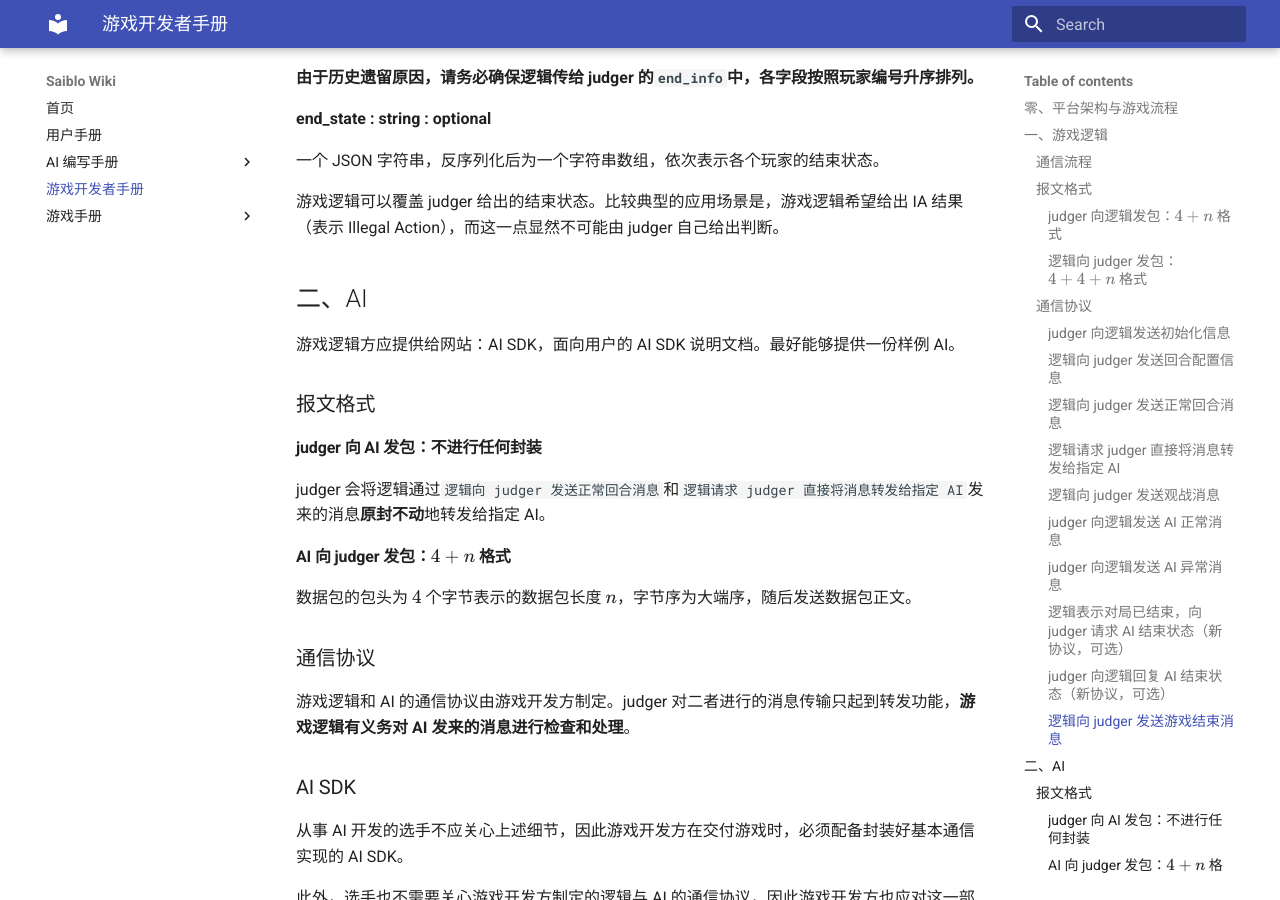
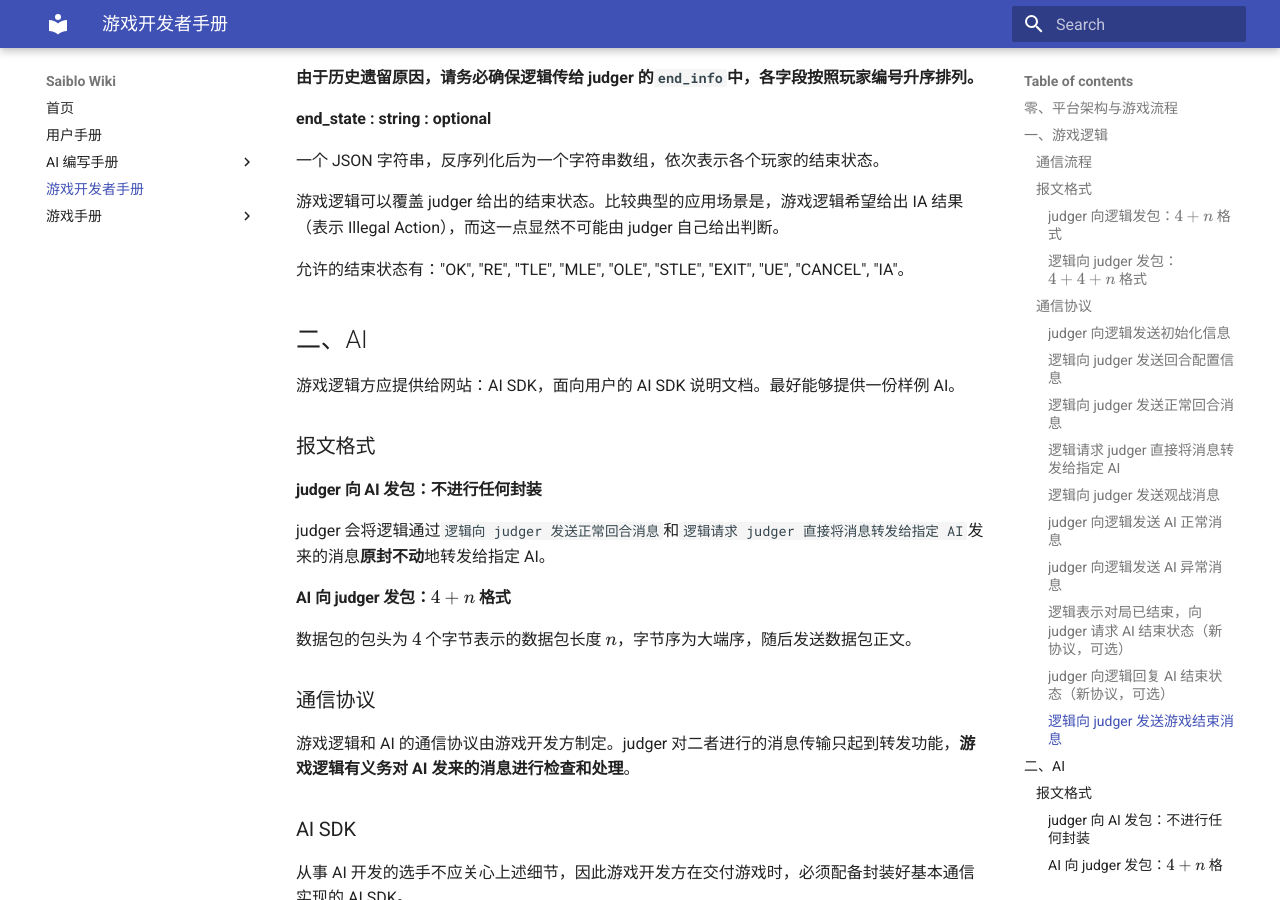
Before and after one commit to saiblo/saiblo-docs, an MkDocs documentation site: the page built from docs/developer/developer.md, in a window 1280 px wide and 900 px high, scrolled down 8933 px. Built offline with MkDocs 1.6.1 and Material for MkDocs 9.7.7, drawn with Linux system fonts in a browser that asks for light colours.

Commit message:
Explain valid options of end_state

```diff
--- a/docs/developer/developer.md
+++ b/docs/developer/developer.md
@@ -313,6 +313,8 @@ judger 收到逻辑发来的 `request_end_state` 报文（见上一节）后，
 一个 JSON 字符串，反序列化后为一个字符串数组，依次表示各个玩家的结束状态。
 
 游戏逻辑可以覆盖 judger 给出的结束状态。比较典型的应用场景是，游戏逻辑希望给出 IA 结果（表示 Illegal Action），而这一点显然不可能由 judger 自己给出判断。
+
+允许的结束状态有："OK", "RE", "TLE", "MLE", "OLE", "STLE", "EXIT", "UE", "CANCEL", "IA"。
 
 ## 二、AI
 
```
